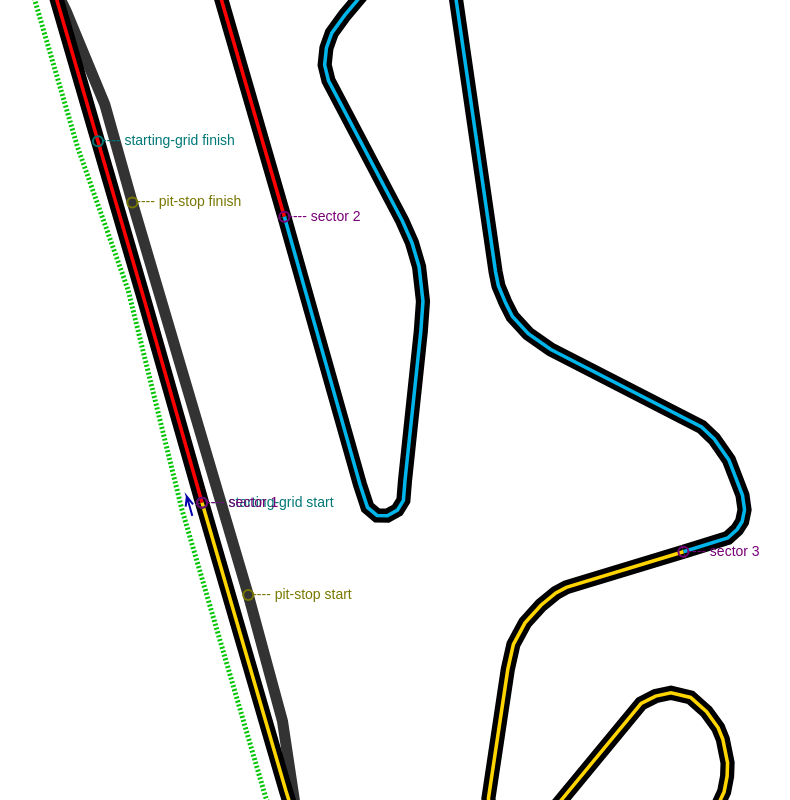
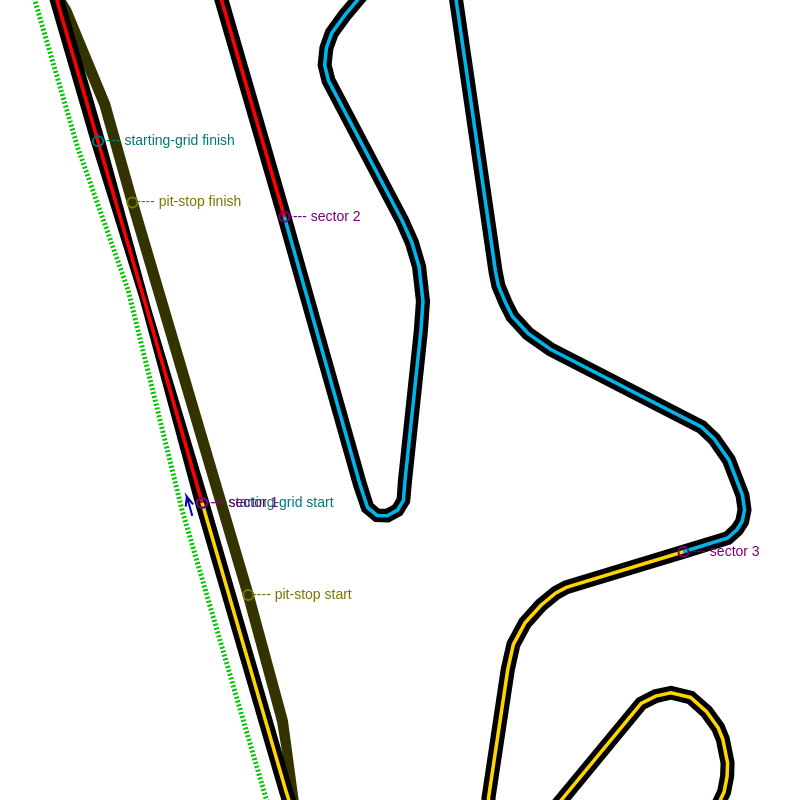
Before and after one commit to JosePedroDias/f1gis, a website with bundled scripts: page debug2d.html in a window 1280 px wide. Shown: the whole page, without its empty margins (253-1043 px from the left). Built offline with nearby package versions, Linux system fonts and the light colour scheme.

Commit message:
support for height

```diff
--- a/src/canvas.mjs
+++ b/src/canvas.mjs
@@ -41,6 +41,21 @@ export function drawPolygon(ctx, poly, { fill, close } = {}) {
         ctx.lineTo(x, y);
     }
     ctx[fill ? 'fill' : 'stroke']();
+}
+
+export function drawTrack(ctx, lway, rway, o = {}) {
+    //const a = 0;
+    //const b = Math.floor(lway.length / 2);
+    //const b = lway.length;
+    //const lw = lway.slice(a, b + 1);
+    //const rw = rway.slice(a, b + 1);
+    const lw = [...lway];
+    const wr = [...rway];
+    wr.reverse();
+    const way = [
+        ...lw, ...wr,
+    ];
+    drawPolygon(ctx, way, o);
 }
 
 export function drawText(ctx, [x, y], text) {
--- a/src/mainDebug2d.mjs
+++ b/src/mainDebug2d.mjs
@@ -1,5 +1,5 @@
 import { parseTrack } from './parseTrack.mjs';
-import { drawPolygon, drawArrow, drawCircle, drawText, } from './canvas.mjs';
+import { drawPolygon, drawTrack, drawArrow, drawCircle, drawText, } from './canvas.mjs';
 import { subV, mulVScalar, toPolar, parametric } from './math.mjs';
 import { turtle } from './math.mjs';
 
@@ -10,6 +10,8 @@ const SECTOR_COLORS = {
 }
 
 const DRS_COLOR = '#00c500';
+
+window.addEventListener('hashchange', () => location.reload());
 
 async function run() {
     const hash = (location.hash?.substring(1) || '').split(',');
@@ -31,7 +33,12 @@ async function run() {
 
 
     const data = await parseTrack(`./assets/tracks/${mapName}`, { zoom: ZOOM });
-    console.log('data', data);
+    //console.log('data', data);
+    const dropY = ([x, y, z]) => [x, z];
+    [data.track.left, data.track.center, data.track.right, data.pit.left, data.pit.center, data.pit.right].forEach(arr => {
+        arr.forEach((p3, i, arr) => arr[i] = dropY(p3));
+    });
+    console.log('data 2d', data);
     window.data = data;
 
     //const DASHED = [5, 15];
@@ -51,20 +58,18 @@ async function run() {
     ctx.translate(offset[0], offset[1]);
 
     // draw pit lane
-    {
-        ctx.lineWidth = data.fromMeters(data.pit.properties['rt:width']) * 2;
-        ctx.strokeStyle = '#333';
-        drawPolygon(ctx, data.pit.center);
-        ctx.lineWidth = LW;
-    }
+    ctx.strokeStyle = '#333';
+    drawTrack(ctx, data.pit.left, data.pit.right, { fill: true });
+
+    // draw track
+    ctx.fillStyle = '#000';
+    drawTrack(ctx, data.track.left, data.track.right, { fill: true });
+
 
     // DRAW SECTORS
     {
         const lw = data.fromMeters(data.track.properties['rt:width']) * 2;
         for (let [sector, way] of Object.entries(data.sector)) {
-            ctx.lineWidth = lw;
-            ctx.strokeStyle = '#000';
-            drawPolygon(ctx, way);
             ctx.lineWidth = lw / 4;
             ctx.strokeStyle = SECTOR_COLORS[sector];
             drawPolygon(ctx, way);
--- a/src/math.mjs
+++ b/src/math.mjs
@@ -255,3 +255,13 @@ function makeArrayIterator(length, nextIndex = 0) {
     };
     return it;
 }
+
+export function zip(arrays, mapFn) {
+    const l = arrays[0].length;
+    const res = new Array(l);
+    for (let i = 0; i < l; ++i) {
+        const args = arrays.map((arr) => arr[i]);
+        res[i] = mapFn(...args);
+    }
+    return res;
+}
--- a/src/parseTrack.mjs
+++ b/src/parseTrack.mjs
@@ -3,7 +3,7 @@
 https://www.openstreetmap.org/#map=16/37.2303/-8.6279
 */
 import { projectFactory } from './gis.mjs';
-import { limits2, parametric, distanceSquared2, distance, pairs } from './math.mjs';
+import { limits2, parametric, distanceSquared2, zip } from './math.mjs';
 
 const ZOOM_TO_METERS = 0.000003; // has not been calculated, estimated by trial and error
 
@@ -12,6 +12,8 @@ const GJ_GEO_TYPE_P = 'Point';
 
 const RT_KIND = 'rt:kind';
 const RT_WIDTH = 'rt:width';
+const RT_HEIGHT = 'rt:height';
+const RT_CAMBER = 'rt:camber';
 
 const RT_KIND_TRACK = 'track';
 const RT_KIND_PIT = 'pit';
@@ -61,7 +63,7 @@ function parseProperties(props) {
     return o;
 }
 
-function findIndex(arr, point) {
+function findNearestIndex(arr, point) {
     let nearestIndex;
     let nearestDistSq = Number.MAX_SAFE_INTEGER;
     for (let [i, p] of Object.entries(arr)) {
@@ -75,7 +77,18 @@ function findIndex(arr, point) {
         }
     }
 
+    console.log('nearest');
     return nearestIndex;
+}
+
+function findIndex(arr, [x1, y1]) {
+    for (let [i, [x2, y2]] of Object.entries(arr)) {
+        if (x1 === x2 && y1 === y2) {
+            return i;
+        }
+    }
+
+    throw new Error('point not found');
 }
 
 function trimWay(arr, i, f) {
@@ -100,11 +113,10 @@ export async function parseTrack(url, { zoom } = {}) {
     const api = {
         fromMeters(dim) {
             return dim * Math.pow(2, zoom) * ZOOM_TO_METERS;
-        },
+        }/* ,
         toMeters(d) {
-            // does not work well yet?
             return d * 0.037 * Math.pow(2, 18 - zoom);
-        }
+        } */
     }
     const output = {
         track: {}, // poly arrays (left, center and right)
@@ -140,6 +152,8 @@ export async function parseTrack(url, { zoom } = {}) {
         return offset(pr(p));
     }
 
+    let pointsToHandle = [];
+
     data.features.forEach(feature => {
         const geo = feature.geometry;
         const props = parseProperties(feature.properties);
@@ -151,21 +165,17 @@ export async function parseTrack(url, { zoom } = {}) {
 
             if ([RT_KIND_TRACK, RT_KIND_PIT].includes(kind)) {
                 let bag = kind === RT_KIND_TRACK ? output.track : output.pit;
-
-                // TODO left and right should be computed after all geojson is parsed, so points can override widths, etc.
-                let width = api.fromMeters(props[RT_WIDTH]);
-                const closed = kind === RT_KIND_TRACK;
-
                 bag.properties = props;
-                bag.left = parametric(coords, -Math.PI / 2, width, closed)
                 bag.center = coords;
-                bag.right = parametric(coords, Math.PI / 2, width, closed);
             } else {
                 console.warn(`rt-kind ${kind} ignored.`);
                 console.log(feature);
             }
         } else if (geo.type === GJ_GEO_TYPE_P) {
             const coord = handlePoint(geo.coordinates);
+
+            pointsToHandle.push([coord, props]);
+
             let bag, k;
 
             for (let propName of Object.keys(props)) {
@@ -187,6 +197,8 @@ export async function parseTrack(url, { zoom } = {}) {
                     if ([RT_VALUE_START_FINISH, RT_VALUE_FINISH].includes(props[RT_POINT_TAG_RACEWAY])) {
                         output._racewayStartFinish = coord;
                     }
+                } else if ([RT_WIDTH, RT_HEIGHT, RT_CAMBER].includes(propName)) {
+                    // noop
                 }
                 else {
                     console.warn(`Prop ${propName} ignored.`);
@@ -211,9 +223,48 @@ export async function parseTrack(url, { zoom } = {}) {
         }
     });
 
+    // handle point attributions to track and pit
+    {
+        const tracks = [[output.track, true], [output.pit, false]];
+
+        let _pointsToHandle;
+
+        for (let [track, isClosed] of tracks) {
+            const l = track.center.length;
+            const slots = new Array(l);
+            _pointsToHandle = [];
+
+            pointsToHandle.forEach(([coord, props]) => {
+                let idx;
+                try {
+                    idx = findIndex(track.center, coord);
+                } catch (_) {
+                    _pointsToHandle.push([coord, props]);
+                    return;
+                }
+
+                slots[idx] = props;
+                if (isClosed) {
+                    if (idx === 0) {
+                        slots[l - 1] = props;
+                    } else if (idx === l - 1) {
+                        slots[0] = props;
+                    }
+                }
+            });
+
+            pointsToHandle = _pointsToHandle;
+            track.pointProperties = slots;
+        }
+
+        if (pointsToHandle.length > 0) {
+            console.log('pointsToHandle', pointsToHandle);
+        }
+    }
+
     // startFinishIndex
     if (output._racewayStartFinish) {
-        const i = findIndex(output.track.center, output._racewayStartFinish);
+        const i = findNearestIndex(output.track.center, output._racewayStartFinish);
         output.startFinishIndex = i;
         delete output._racewayStartFinish;
     } else {
@@ -226,13 +277,14 @@ export async function parseTrack(url, { zoom } = {}) {
         const numSectors = Object.keys(output.sector).length;
         if (numSectors === 0) {
             console.warn('no sectors found!');
+            output.sector['1'] = output.track.center;
         } else {
             for (let [sector, p] of Object.entries(output.sector)) {
-                const i = findIndex(output.track.center, p);
+                const i = findNearestIndex(output.track.center, p);
                 const s2 = 1 + Number(sector) % numSectors;
                 const sector2 = `${s2}`;
                 const p2 = output.sector[sector2];
-                const f = findIndex(output.track.center, p2);
+                const f = findNearestIndex(output.track.center, p2);
                 sectors.push(trimWay(output.track.center, i, f));
             }
             output.sector = sectors.reduce((prev, curr) => {
@@ -242,7 +294,6 @@ export async function parseTrack(url, { zoom } = {}) {
             }, {});
         }
     }
-
 
     // sort drs points and trim ways
     {
@@ -254,7 +305,7 @@ export async function parseTrack(url, { zoom } = {}) {
             }
         }
         else {
-            const fn = (p) => findIndex(output.track.center, p);
+            const fn = (p) => findNearestIndex(output.track.center, p);
 
             let detects = output.drs.detect.map(fn);
             let starts = output.drs.start.map(fn);
@@ -281,11 +332,44 @@ export async function parseTrack(url, { zoom } = {}) {
         }
     }
 
-    /* const dist = pairs(output.track.center).reduce((total, [a, b]) => {
-        return total + api.toMeters(distance(a, b));
-    }, 0); */
+    // assign widths and heights... generate left and right ways
+    // TODO: cambers
+    {
+        const tracks = [[output.track, true], [output.pit, false]];
+        for (let [track, isClosed] of tracks) {
+            const l = track.center.length;
+            const widths = new Array(l);
+            const heights = new Array(l);
+            const cambers = new Array(l);
+            widths.fill(api.fromMeters(track.properties[RT_WIDTH]));
+            heights.fill(api.fromMeters(track.properties[RT_HEIGHT] || 0));
+            cambers.fill(api.fromMeters(track.properties[RT_CAMBER] || 0));
 
-    // TODO assign widths by merging the default and node overrides
+            for (let [idx, props] of Object.entries(track.pointProperties)) {
+                if (props[RT_WIDTH]) {
+                    widths[idx] = api.fromMeters(props[RT_WIDTH]);
+                }
+                if (props[RT_HEIGHT]) {
+                    heights[idx] = api.fromMeters(props[RT_HEIGHT]);
+                }
+                if (props[RT_CAMBER]) {
+                    cambers[idx] = api.fromMeters(props[RT_CAMBER]);
+                }
+            }
+
+            //console.log('widths', widths);
+            //console.log('heights', heights);
+            //console.log('cambers', cambers);
+
+            track.left = parametric(track.center, -Math.PI / 2, widths, closed)
+            track.right = parametric(track.center, Math.PI / 2, widths, closed);
+
+            const addHeight = (p2, h) => [p2[0], h, p2[1]];
+            track.left = zip([track.left, heights], addHeight);
+            track.center = zip([track.center, heights], addHeight);
+            track.right = zip([track.right, heights], addHeight);
+        }
+    }
 
     return {
         ...output,
```
Also changed, not shown: index.html (+1 -1 lines), src/main3d.mjs (+13 -4 lines), README.md, assets/tracks/palmelab.2d.rt.geojson (added).
